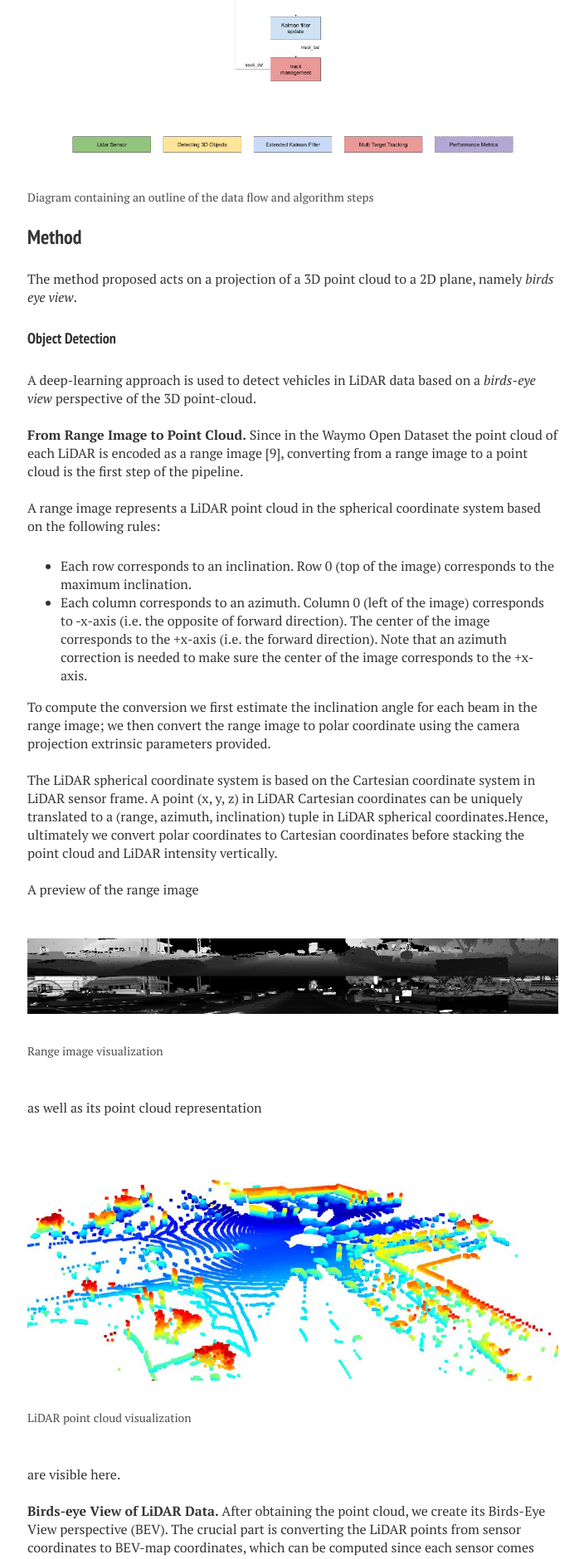
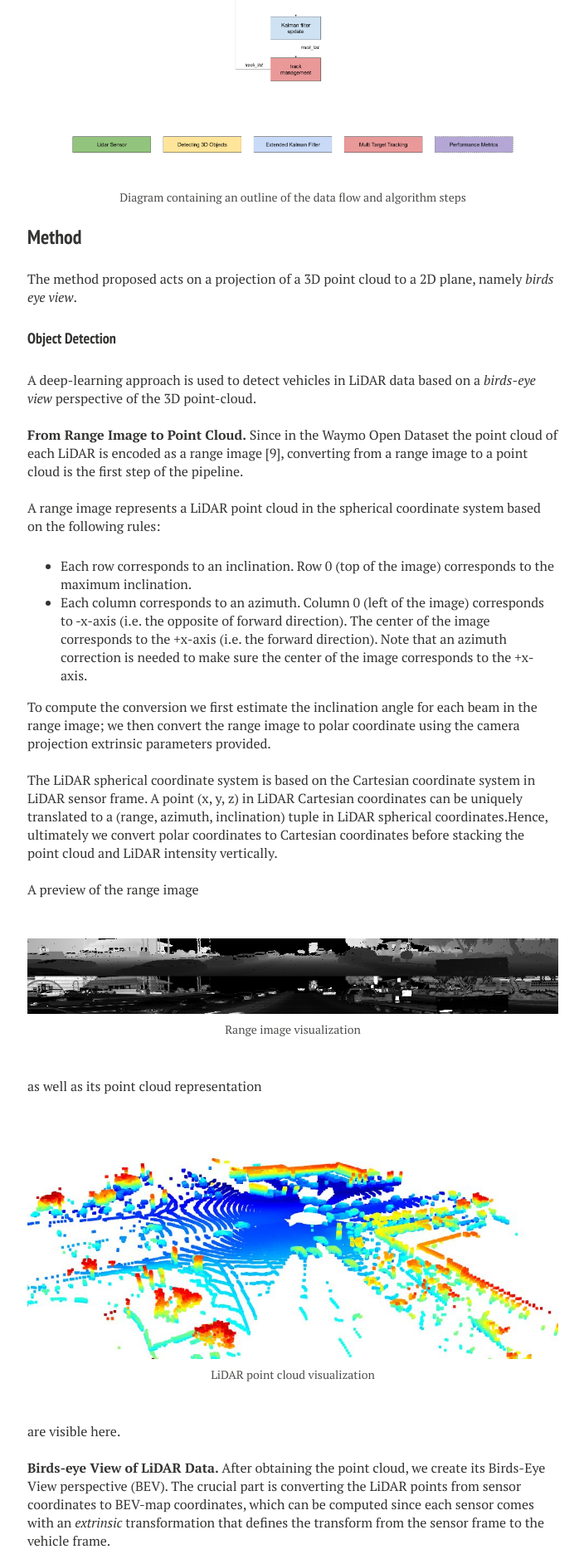
Before and after one commit to IacopomC/iacopomc.github.io, a Jekyll site: the page built from _posts/2021-11-30-sensor-fusion-and-tracking.md, in a window 1280 px wide. Shown: the part 1960-3839 px from the top of the page at 83% size, without its empty margins (287-991 px from the left). Built offline with Jekyll 4.4.1, drawn with Linux system fonts in a browser that asks for light colours; nearby versions of some CDN libraries; our own code applies the rules of GitHub Pages for plain Markdown files.

Commit message:
fix center caption images

```diff
--- a/_posts/2021-11-30-sensor-fusion-and-tracking.md
+++ b/_posts/2021-11-30-sensor-fusion-and-tracking.md
@@ -53,7 +53,7 @@ The diagram in the following figure contains an outline of the data flow and of
 
 <figure>
     <img src="{{ site.url }}/assets/images/sensor-fusion-tracking-post/project-layout.png">
-    <figcaption>Diagram containing an outline of the data flow and algorithm steps</figcaption>
+    <figcaption style="text-align: center">Diagram containing an outline of the data flow and algorithm steps</figcaption>
 </figure>
 
 ### Method
@@ -96,9 +96,7 @@ A preview of the range image
 
 <figure>
     <img src="{{ site.url }}/assets/images/sensor-fusion-tracking-post/img_range.png">
-    <p style="text-align: center">
-      <figcaption>Range image visualization</figcaption>
-    </p>
+    <figcaption style="text-align: center">Range image visualization</figcaption>
 </figure>
 
 
@@ -110,9 +108,7 @@ as well as its point cloud representation
 
 <figure>
     <img src="{{ site.url }}/assets/images/sensor-fusion-tracking-post/img_pcl.JPG">
-    <p style="text-align: center">
-      <figcaption>LiDAR point cloud visualization</figcaption>
-    </p>
+    <figcaption style="text-align: center">LiDAR point cloud visualization</figcaption>
 </figure>
 
 <br/>
@@ -135,7 +131,7 @@ in the following image: the *LiDAR (or vehicle) coordinate system* is displayed
     <p style="text-align: center">
       <img src="{{ site.url }}/assets/images/sensor-fusion-tracking-post/lidar_axes.png">
     </p>
-    <figcaption>Display of <i>sensor coordinate system</i> (in yellow) and <i>image coordinate system</i> (in blue).</figcaption>
+    <figcaption style="text-align: center">Display of <i>sensor coordinate system</i> (in yellow) and <i>image coordinate system</i> (in blue).</figcaption>
 </figure>
 
 <br/>
@@ -152,9 +148,7 @@ as RGB channels the *intensity*, *height* and *density* layers after normalizing
 
 <figure>
     <img src="{{ site.url }}/assets/images/sensor-fusion-tracking-post/img_bev.png">
-    <p style="text-align: center">
-      <figcaption>Birds eye view of LiDAR point cloud</figcaption>
-    </p>
+    <figcaption style="text-align: center">Birds eye view of LiDAR point cloud</figcaption>
 </figure>
 
 <br/>
@@ -191,9 +185,7 @@ point of the current estimate, and then the linear Kalman filter is used to filt
   <p style="text-align: center">
     <img src="{{ site.url }}/assets/images/sensor-fusion-tracking-post/KF_equations.JPG">
   </p>
-  <p style="text-align: center">
-    <figcaption>Kalman Filter and Extended Kalman Filter equations</figcaption>
-  </p>
+  <figcaption style="text-align: center">Kalman Filter and Extended Kalman Filter equations</figcaption>
 </figure>
 
 <br/>
@@ -282,9 +274,7 @@ A series of performance measures is used to evaluate the model at different step
   <p style="text-align: center">
     <img src="{{ site.url }}/assets/images/sensor-fusion-tracking-post/performance_table.JPG">
   </p>
-  <p style="text-align: center">
-    <figcaption>Precision and recall values over all frames</figcaption>
-  </p>
+  <figcaption style="text-align: center">Precision and recall values over all frames</figcaption>
 </figure>
 
 <br/>
@@ -300,7 +290,7 @@ values, which contain many false negatives.
 
 <figure>
     <img src="{{ site.url }}/assets/images/sensor-fusion-tracking-post/gt_no_meas.png">
-    <figcaption>Data inaccuracy during the tracking process: four ground truth (on the right) present no measurement point in the precomputed values</figcaption>
+    <figcaption style="text-align: center">Data inaccuracy during the tracking process: four ground truth (on the right) present no measurement point in the precomputed values</figcaption>
 </figure>
 
 <br/>
@@ -317,14 +307,14 @@ models is provided in the two images below.
 
 <figure>
     <img src="{{ site.url }}/assets/images/sensor-fusion-tracking-post/labels_detections_bev.png">
-    <figcaption>Vehicle detection over birds-eye view map for Resnet (left) and Darknet (right) models: ground truth in green and detected objects red</figcaption>
+    <figcaption style="text-align: center">Vehicle detection over birds-eye view map for Resnet (left) and Darknet (right) models: ground truth in green and detected objects red</figcaption>
 </figure>
 
 <br/>
 
 <figure>
     <img src="{{ site.url }}/assets/images/sensor-fusion-tracking-post/labels_vs_detections.png">
-    <figcaption>Vehicle detection visualization for Resnet (left) and Darknet (right) models: ground truth in camera image (at the top) vs detected bounding boxes over birds-eye view (at the bottom)</figcaption>
+    <figcaption style="text-align: center">Vehicle detection visualization for Resnet (left) and Darknet (right) models: ground truth in camera image (at the top) vs detected bounding boxes over birds-eye view (at the bottom)</figcaption>
 </figure>
 
 <br/>
@@ -339,7 +329,7 @@ We can see that the model based on Darknet misidentifies a vehicle on the right,
 
 <figure>
     <img src="{{ site.url }}/assets/images/sensor-fusion-tracking-post/rmse.png">
-    <figcaption>RMSE graphs comparison for tracking performance for both models (Resnet top, Darknet bottom) and track (track 1 in column 1, track 2 in column 2 and track 3 in column 3)</figcaption>
+    <figcaption style="text-align: center">RMSE graphs comparison for tracking performance for both models (Resnet top, Darknet bottom) and track (track 1 in column 1, track 2 in column 2 and track 3 in column 3)</figcaption>
 </figure>
 
 <br/>
@@ -356,7 +346,7 @@ A visualization of the tracking process is displayed below: 6 vehicles are corre
 
 <figure>
     <img src="{{ site.url }}/assets/images/sensor-fusion-tracking-post/tracking.png">
-    <figcaption style="margin: auto 10px">Tracking process visualization</figcaption>
+    <figcaption style="text-align: center">Tracking process visualization</figcaption>
 </figure>
 
 <br/>
```
